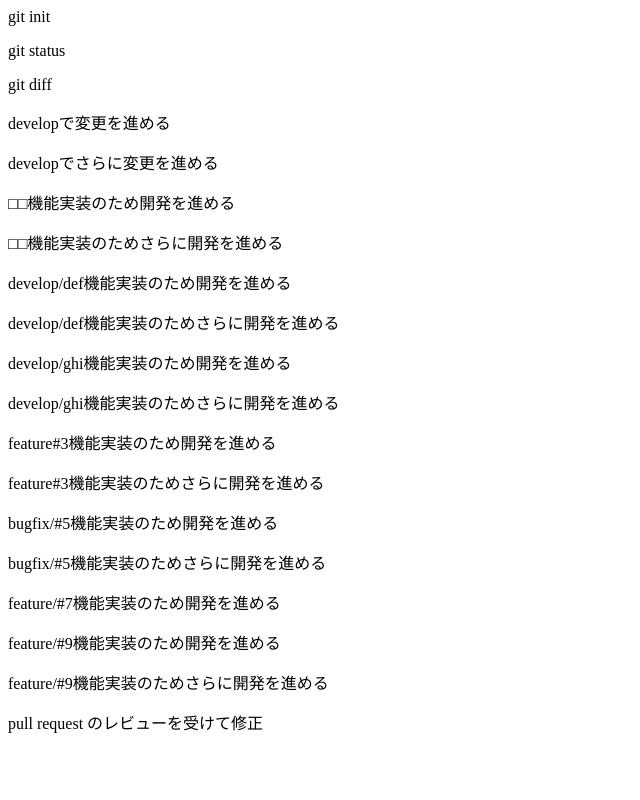
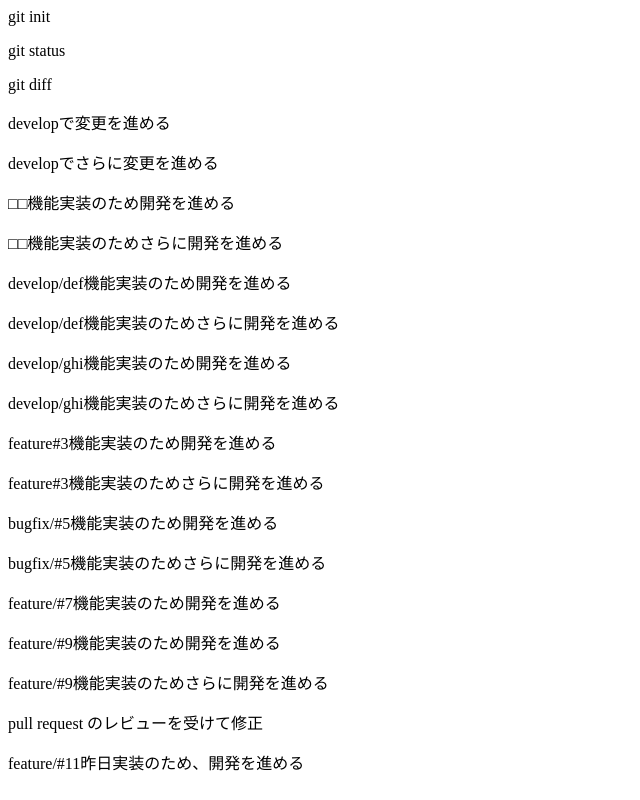
Before and after one commit to cankan7/git_test, a plain HTML site: page index.html in a window 1280 px wide. Shown: the whole page, without its empty margins (0-640 px from the left). Drawn offline with Linux system fonts and the light colour scheme.

```diff
--- a/index.html
+++ b/index.html
@@ -17,3 +17,4 @@
 <p>feature/#9機能実装のため開発を進める</p>
 <p>feature/#9機能実装のためさらに開発を進める</p>
 <p>pull request のレビューを受けて修正</p>
+<p>feature/#11昨日実装のため、開発を進める</p>
```
Also changed, not shown: 2 other files.
